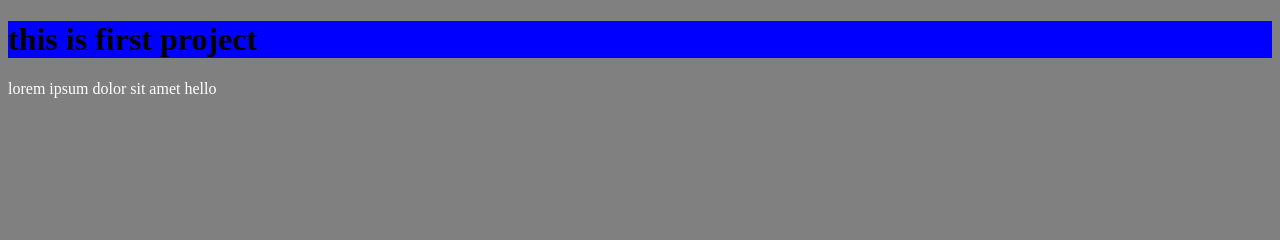
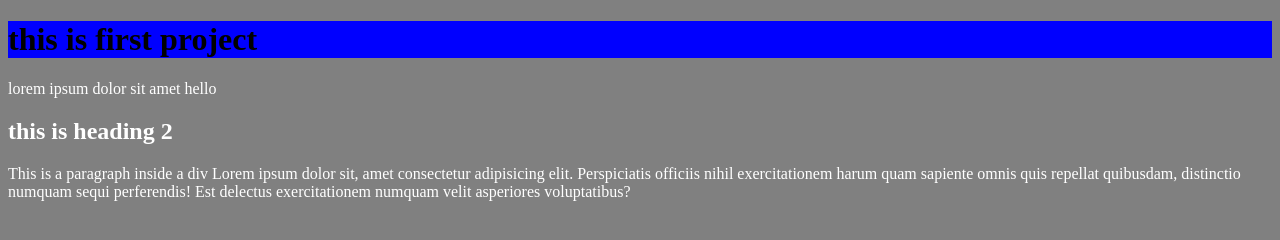
Before and after one commit to Aragaw-Tech/my_first_project, a plain HTML site: page index.html in a window 1280 px wide. Drawn offline with Linux system fonts and the light colour scheme.

Commit message:
the same

```diff
--- a/index.html
+++ b/index.html
@@ -9,5 +9,10 @@
 <body>
    <h1>this is first project</h1>
    <p>lorem ipsum dolor sit amet hello</p>
+   <div>
+    <h2>this is heading 2</h2>
+    <p>This is a paragraph inside a div Lorem ipsum dolor sit, amet consectetur adipisicing elit. Perspiciatis officiis nihil exercitationem harum quam sapiente omnis quis repellat quibusdam, distinctio numquam sequi perferendis! Est delectus exercitationem numquam
+        velit asperiores voluptatibus?</p>
+   </div>
 </body>
 </html>
```
